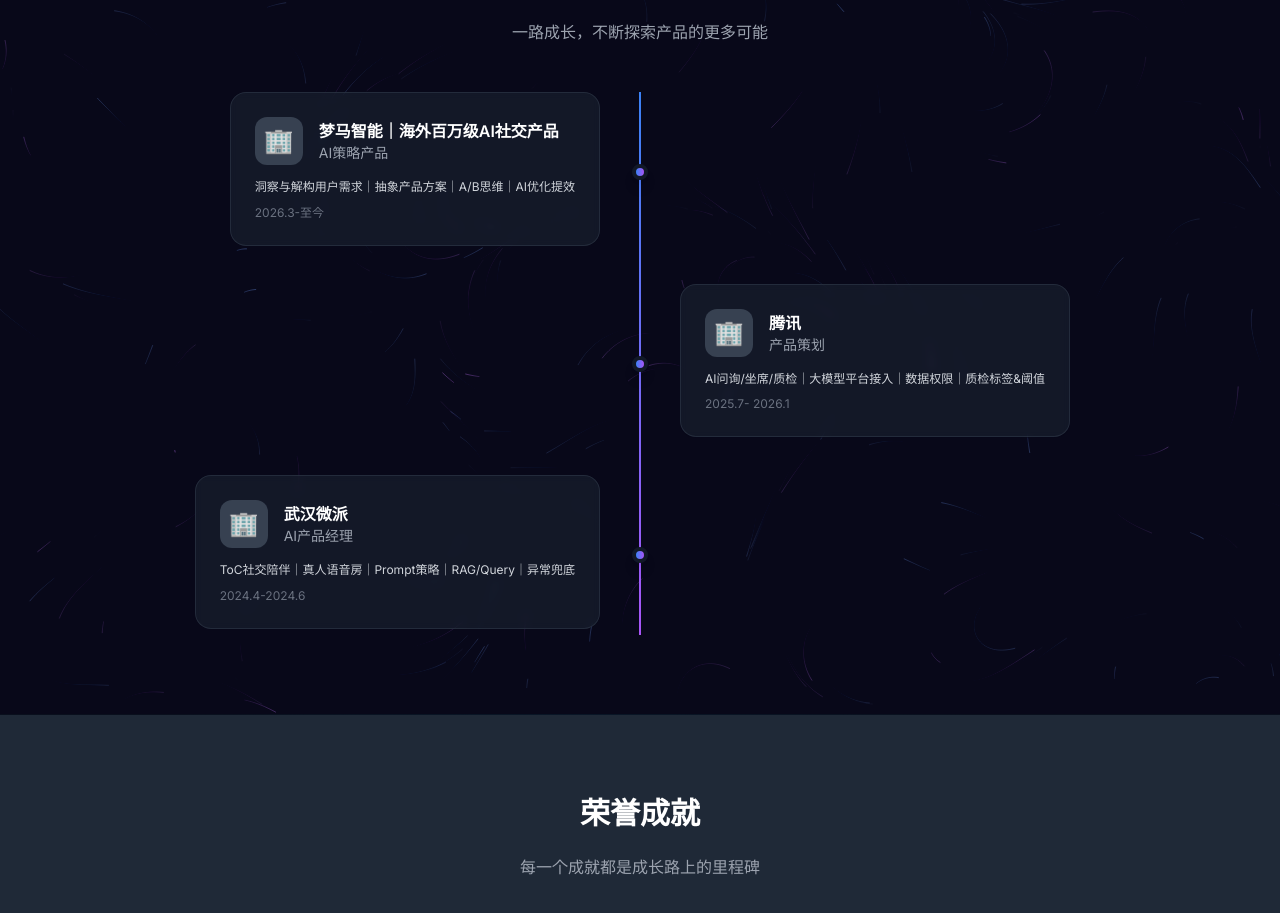
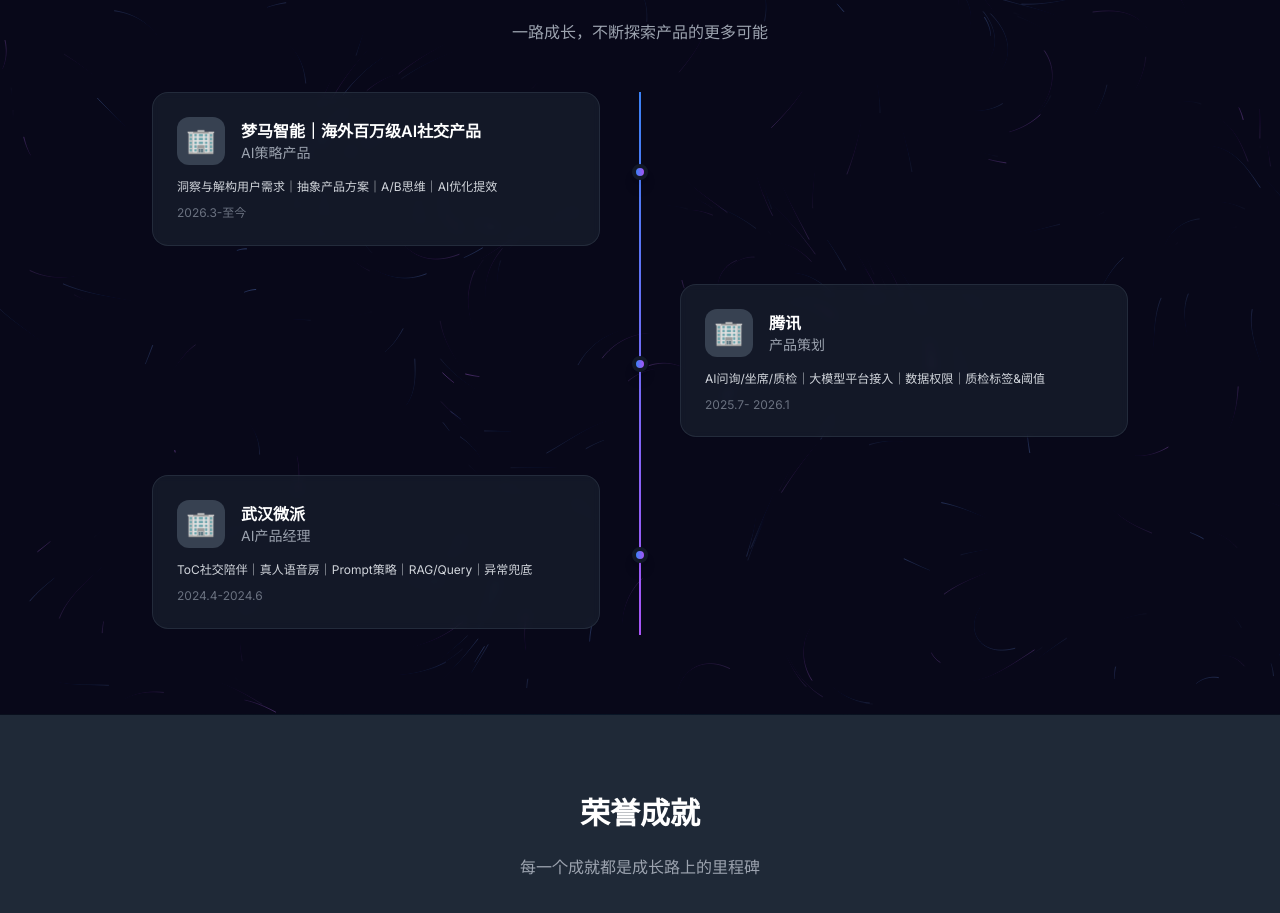
Before and after one commit to kiakizhang/personal-portfolio, a React (Vite) app: page / in a window 1280 px wide. Shown: the part 1567-2480 px from the top of the page. Built offline with nearby package versions, Linux system fonts and the light colour scheme.

Commit message:
Fix career detail auto height

```diff
--- a/src/components/Sections/Career.tsx
+++ b/src/components/Sections/Career.tsx
@@ -124,7 +124,7 @@ export default function Career() {
                       tabIndex={0}
                     >
                       {/* Summary */}
-                      <div className="career-card-summary transition-all duration-300 ease-out">
+                      <div className="career-card-summary">
                         <div className="flex items-center gap-4 mb-3">
                           <div className="w-12 h-12 rounded-xl bg-gray-700 flex items-center justify-center text-2xl">
                             🏢
@@ -144,7 +144,8 @@ export default function Career() {
                       </div>
 
                       {/* Detail */}
-                      <div className="career-card-detail absolute inset-0 p-6 transition-all duration-300 ease-out">
+                      <div className="career-card-detail">
+                        <div className="pt-1">
                         {item.techStack ? (
                           <p className="text-gray-400 text-xs leading-relaxed mb-3">
                             <span className="text-gray-300">技术关键：</span>
@@ -161,6 +162,7 @@ export default function Career() {
                             ))}
                           </ul>
                         ) : null}
+                        </div>
                       </div>
                     </div>
                   )}
--- a/src/index.css
+++ b/src/index.css
@@ -46,23 +46,42 @@
   }
 
   /* 职业历程卡片：Web 端 hover/focus 时滑出详情 */
+  .career-swipe-card .career-card-summary {
+    max-height: 320px;
+    opacity: 1;
+    transform: translateX(0);
+    transition: max-height 320ms ease, opacity 320ms ease, transform 320ms ease;
+    will-change: transform, opacity, max-height;
+    overflow: hidden;
+  }
+
+  /* 详情默认折叠，不占高度（避免裁切：展开时卡片自适应变高） */
   .career-swipe-card .career-card-detail {
+    max-height: 0;
     opacity: 0;
+    overflow: hidden;
     pointer-events: none;
+    transition: max-height 360ms ease, opacity 320ms ease, transform 320ms ease;
+    will-change: transform, opacity, max-height;
   }
   .career-enter-right .career-card-detail {
-    transform: translateX(100%);
+    transform: translateX(24px);
   }
   .career-enter-left .career-card-detail {
-    transform: translateX(-100%);
+    transform: translateX(-24px);
   }
+
   .career-swipe-card:is(:hover, :focus, :focus-within) .career-card-summary {
+    max-height: 0;
     opacity: 0;
     transform: translateX(-8px);
   }
+
   .career-enter-right:is(:hover, :focus, :focus-within) .career-card-detail,
   .career-enter-left:is(:hover, :focus, :focus-within) .career-card-detail {
+    max-height: 1200px;
     opacity: 1;
     transform: translateX(0);
+    pointer-events: auto;
   }
 }
```
